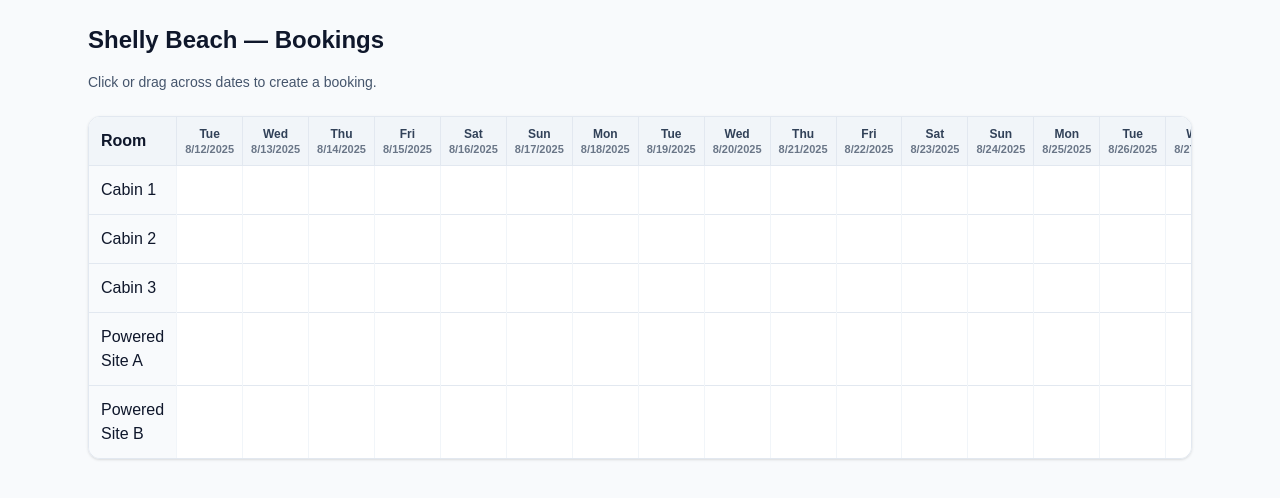
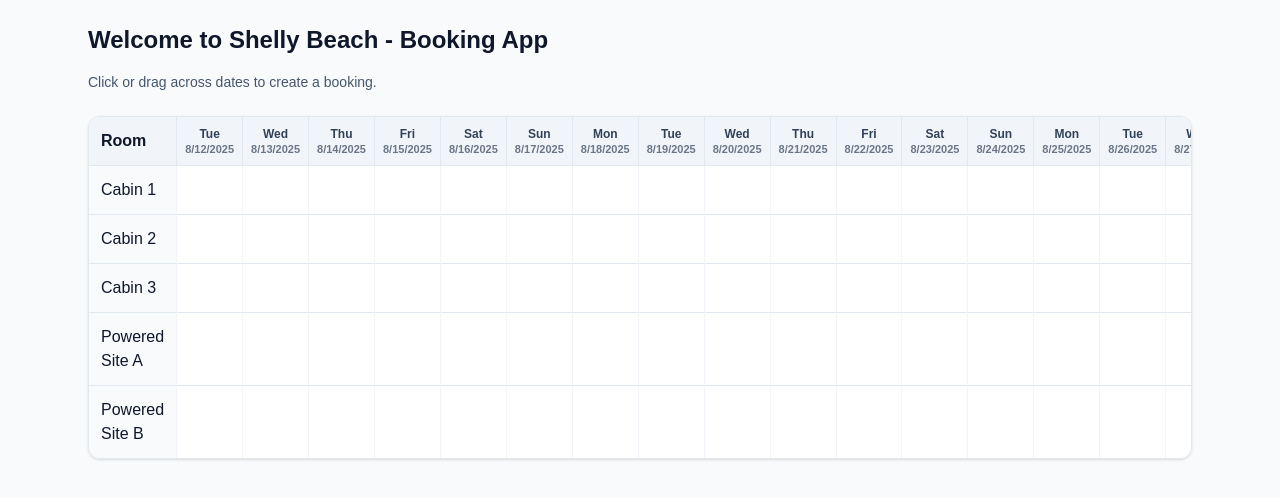
Before and after one commit to zacaracaz/shellybeachapp, a Next.js app: page / in a window 1280 px wide. Shown: the top 498 px of the page. Built offline with nearby package versions, Linux system fonts and the light colour scheme.

Commit message:
Update heading to 'Welcome to Shelly Beach - Booking App'

```diff
--- a/src/app/page.tsx
+++ b/src/app/page.tsx
@@ -4,7 +4,7 @@ export default function Page() {
   return (
     <main className="min-h-dvh bg-slate-50 text-slate-900">
       <div className="mx-auto max-w-6xl p-6">
-        <h1 className="text-2xl font-bold mb-4">Shelly Beach — Bookings</h1>
+        <h1 className="text-2xl font-bold mb-4">Welcome to Shelly Beach - Booking App</h1>
         <p className="text-sm text-slate-600 mb-6">
           Click or drag across dates to create a booking.
         </p>
```
